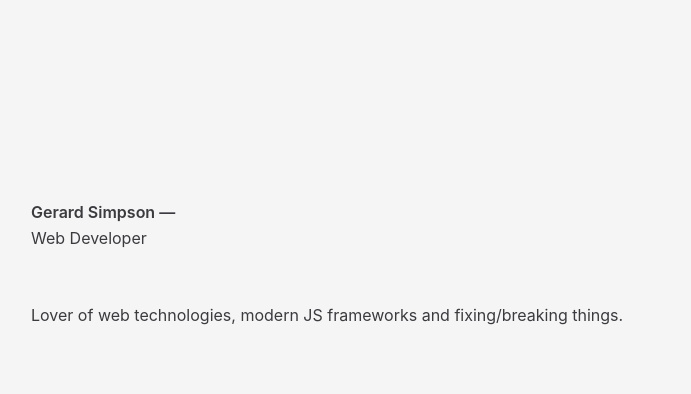
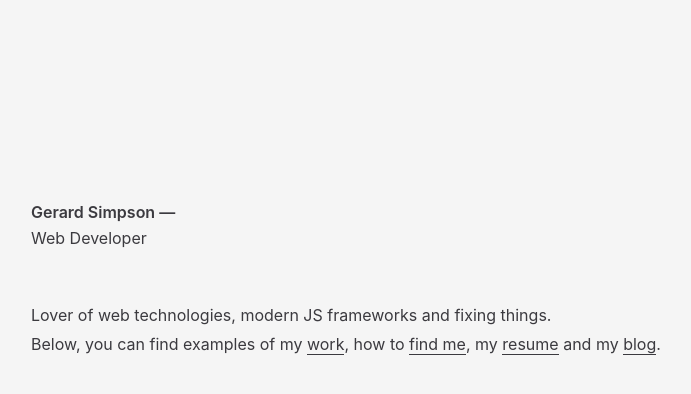
Before and after one commit to node-gs/GerardSimpson, a Jekyll site: the page built from index.html, in a window 1280 px wide and 900 px high. Shown: the top 394 px of the window, without its empty margins (321-1012 px from the left). Built offline with Jekyll 4.4.1, drawn with Linux system fonts in a browser that asks for light colours.

Commit message:
adding tagline to header

```diff
--- a/_layouts/custom.html
+++ b/_layouts/custom.html
@@ -21,7 +21,10 @@
             <span>Web Developer</span>
           </h1>
           <p>
-            Lover of web technologies, modern JS frameworks and fixing/breaking things.
+            Lover of web technologies, modern JS frameworks and fixing things.
+          </p>
+          <p>
+            Below, you can find examples of my <a href="#work">work</a>, how to <a href="#info">find me</a>, my <a href="#resume">resume</a> and my <a href="#blog">blog</a>.
           </p>
         </div>
       </div>
```
